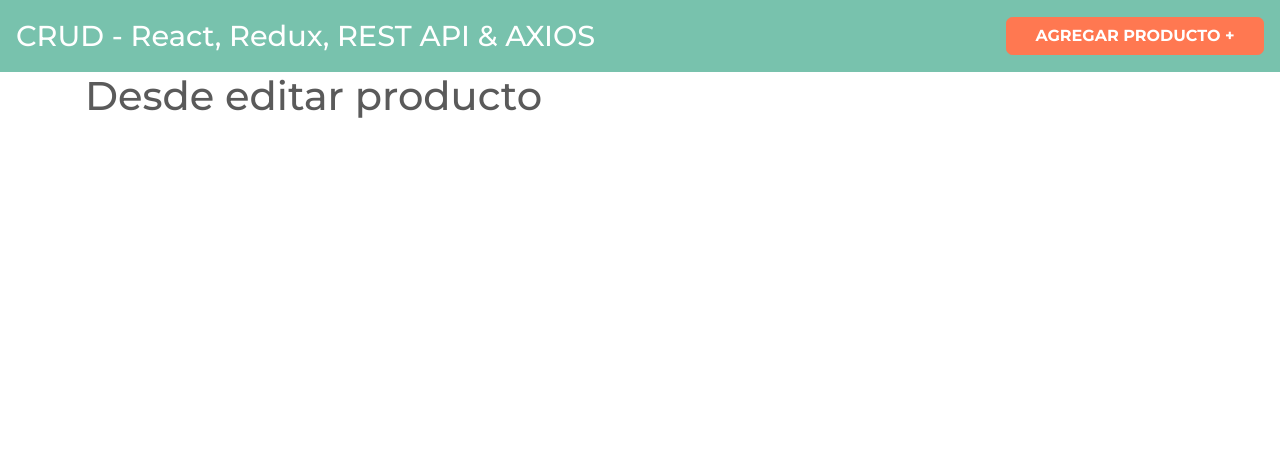
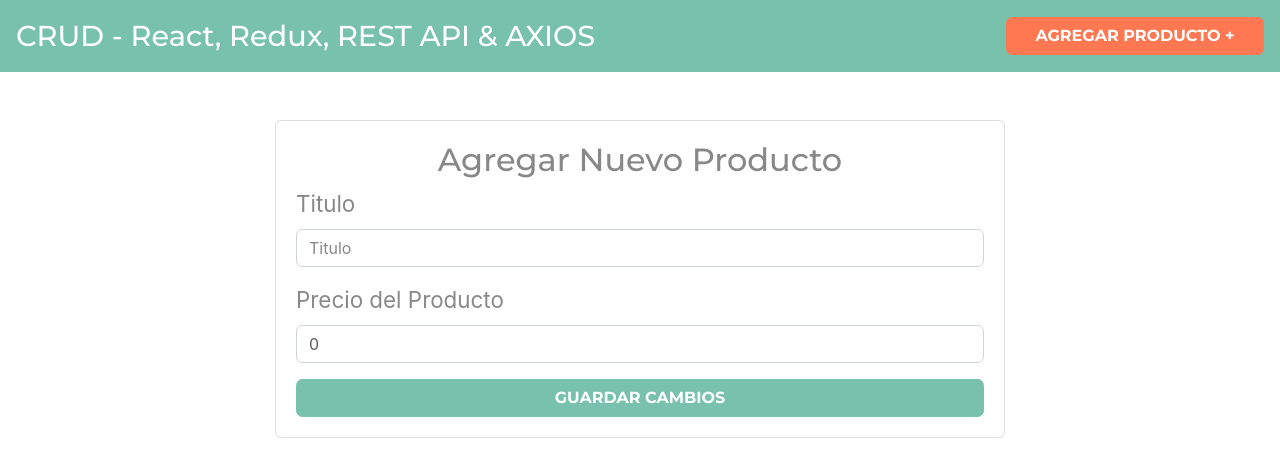
Before and after one commit to jmocana2/ejemplos-react-udemy, a React (Create React App) app in the folder reduxcrud/: page /productos/editar/1 in a window 1280 px wide. Shown: the top 476 px of the page. Built offline with nearby package versions, Linux system fonts and the light colour scheme; no server answers.

Commit message:
added EditarProducto, precio defaultvalue is 0

```diff
--- a/reduxcrud/src/actions/actionsProductos.js
+++ b/reduxcrud/src/actions/actionsProductos.js
@@ -1,4 +1,4 @@
-import { MOSTRAR_PRODUCTOS, ELIMINAR_PRODUCTO, NUEVO_PRODUCTO } from './types'
+import { MOSTRAR_PRODUCTOS, MOSTRAR_PRODUCTO, ELIMINAR_PRODUCTO, NUEVO_PRODUCTO } from './types'
 
 import axios from 'axios';
 
@@ -6,6 +6,14 @@ export const mostrarProductos = () => async dispatch => {
   const respuesta = await axios.get('http://localhost:5000/productos');
   dispatch({
     type: MOSTRAR_PRODUCTOS,
+    payload: respuesta.data
+  })
+}
+
+export const mostrarProducto = id => async dispatch => {
+  const respuesta = await axios.get(`http://localhost:5000/productos/${id}`);
+  dispatch({
+    type: MOSTRAR_PRODUCTO,
     payload: respuesta.data
   })
 }
--- a/reduxcrud/src/componentes/EditarProducto.js
+++ b/reduxcrud/src/componentes/EditarProducto.js
@@ -1,13 +1,98 @@
 import React, { Component } from 'react';
+import { connect } from 'react-redux'
+
+import { mostrarProducto } from '../actions/actionsProductos';
 
 class EditarProducto extends Component {
+
+  state = {
+    titulo: '',
+    precio: 0,
+    error: false
+  }
+
+  componentDidMount(){
+    this.props.mostrarProducto(this.props.match.params.id);
+  }
+
+  componentWillReceiveProps(nextProps, nextState){
+     const { nombre, precio } = nextProps.producto
+     this.setState({
+       titulo: nombre,
+       precio
+     })
+  }
+
+  nuevoTitulo = (e) =>{
+    this.setState({
+      titulo: e.target.value
+    })
+  }
+
+  nuevoPrecio = (e) =>{
+    this.setState({
+      precio: e.target.value
+    })
+  }
+
+  agregarProducto = (e) => {
+    e.preventDefault();
+    const {titulo, precio} = this.state;
+
+    if(titulo === '' || precio === ''){
+      this.setState({
+        error: true
+      })
+      return
+    }
+    this.setState({
+      error: false
+    })
+
+    const producto = {
+      nombre: titulo,
+      precio: String(precio)
+    }
+
+    this.props.agregarProducto(producto);
+
+  }
+
   render() {
+
+    const { titulo, precio, error } = this.state
+
     return (
-      <h1>
-        Desde editar producto
-      </h1>
+      <div className="row justify-content-center mt-5">
+      <div className="col-md-8">
+          <div className="card">
+              <div className="card-body">
+                  <h2 className="text-center">Agregar Nuevo Producto</h2>
+                  <form onSubmit={this.agregarProducto}>
+                      <div className="form-group">
+                          <label>Titulo</label>
+                          <input defaultValue={titulo} onChange={this.nuevoTitulo} type="text" className="form-control" placeholder="Titulo" />
+                      </div>
+                      <div className="form-group">
+                          <label>Precio del Producto</label>
+                          <input defaultValue={precio} onChange={this.nuevoPrecio} type="text" className="form-control" placeholder="Precio" />
+                      </div>
+                      <button type="submit" className="btn btn-primary font-weight-bold text-uppercase d-block w-100">Guardar cambios</button>
+                  </form>
+                  {error &&
+                  <div className="font-weight-bold alert alert-danger text-ClientRect mt-4">
+                    <p className="mb-0">Todos los campos son obligatorios</p>
+                  </div>}
+              </div>
+          </div>
+      </div>
+  </div>
     );
   }
 }
 
-export default EditarProducto;
+const mapStateToProps = state => ({
+  producto: state.productos.producto
+})
+
+export default connect(mapStateToProps, { mostrarProducto })(EditarProducto);
--- a/reduxcrud/src/reducers/productosReducers.js
+++ b/reduxcrud/src/reducers/productosReducers.js
@@ -1,4 +1,4 @@
-import { MOSTRAR_PRODUCTOS, ELIMINAR_PRODUCTO, NUEVO_PRODUCTO } from '../actions/types';
+import { MOSTRAR_PRODUCTOS, MOSTRAR_PRODUCTO, ELIMINAR_PRODUCTO, NUEVO_PRODUCTO } from '../actions/types';
 
 const initialState = {
   productos: []
@@ -10,6 +10,11 @@ export default function(state = initialState, action){
       return {
         ...state,
         productos: action.payload
+      }
+      case MOSTRAR_PRODUCTO:
+      return {
+        ...state,
+        producto: action.payload
       }
       case ELIMINAR_PRODUCTO:
       return {
```
